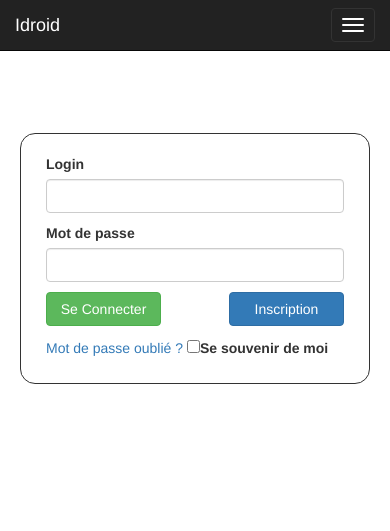
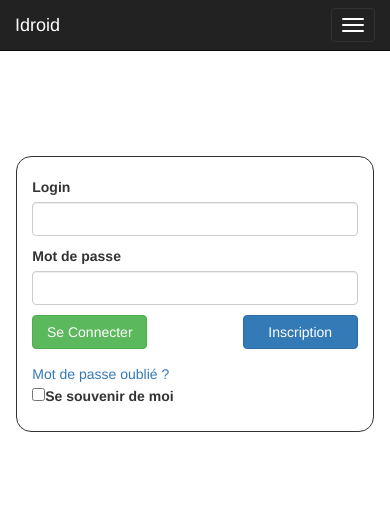
Before and after one commit to duboisGeof/idroid, a PHP site: page /login.php in a window 390 px wide. Shown: the top 531 px of the page. Run offline with PHP 8.4, Linux system fonts and the light colour scheme; some libraries are stand-ins or nearby versions.

Commit message:
bootstrap

```diff
--- a/admin/add_user.php
+++ b/admin/add_user.php
@@ -45,9 +45,10 @@ include($_SERVER["DOCUMENT_ROOT"] . "/idroid/partials/header.php");
 include($_SERVER["DOCUMENT_ROOT"] . "/idroid/partials/navbar_admin.php");
 ?>
 <h1>Ajouter un utilisateur</h1>
-    <div class="container center-block vertical-center">
+<div class="row">
+    <div class="container-fluid vertical-center ">
         <div class="row">
-            <form action="#" method="post" class="form_user">
+            <form action="#" method="post" class="col-xs-offset-3 col-xs-12 col-sm-6 col-lg-3">
                 <div class="form-group ">
                     <label for="login">Login</label>
                     <input type="text" class="form-control reset" id="login" name="login" autocomplete="off" placeholder="Nom d'utilisateur">
@@ -77,6 +78,7 @@ include($_SERVER["DOCUMENT_ROOT"] . "/idroid/partials/navbar_admin.php");
             </form>
         </div>
     </div>
+	</div>
 
 
 <?php
--- a/admin/admin_update_profile_user.php
+++ b/admin/admin_update_profile_user.php
@@ -44,8 +44,8 @@ include($_SERVER["DOCUMENT_ROOT"] . "/idroid/partials/navbar_admin.php");
 
 
 
-    <div class="container center-block vertical-center">
-        <form action="#" method="post">
+    <div class="container-fluid vertical-center ">
+        <form action="#" method="post"  class="col-xs-11 col-sm-6 col-lg-3">
             <div class="form-group ">
                 <label for="login">Login</label>
                 <input type="text" class="form-control" name="login" value="<?php echo $_SESSION['user_login']; ?>">
--- a/admin/list.php
+++ b/admin/list.php
@@ -49,7 +49,7 @@ include($_SERVER["DOCUMENT_ROOT"] . "/idroid/partials/navbar_admin.php");
 
 
 
-    <table class="table table-bordered table-striped"  id="table_list_user">
+    <table class="table table-bordered table-striped "  id="table_list_user">
         <thead>
             <th>Id</th>
             <th>Login</th>
--- a/admin/new_user.php
+++ b/admin/new_user.php
@@ -32,7 +32,7 @@ include($_SERVER["DOCUMENT_ROOT"] . "/idroid/partials/header.php");
 include($_SERVER["DOCUMENT_ROOT"] . "/idroid/partials/navbar_admin.php");
 ?>
 
-<div class="container_list ">
+<div class="col-xs-12 col-sm-12 col-lg-12 ">
     <h1>Liste des nouveaux Utilisateurs</h1>
 
     <table class="table table-bordered table-striped"  id="table_new_user">
--- a/css/styles.css
+++ b/css/styles.css
@@ -7,6 +7,11 @@ body{
 
 .info,.info h1, .info p{
 
+}
+
+.clear{
+	float: none;
+	clear: both;
 }
 
 .info p{
@@ -50,13 +55,11 @@ h1{
 }
 
 .center-block, form, .form {
-    width: 380px;
     margin-left: auto;
     margin-right: auto;
 }
 
 .center-block-large, form, .form {
-    width: auto;
     margin-left: auto;
     margin-right: auto;
 }
@@ -188,3 +191,52 @@ tr.blank:last-child{
     font-size: 10px;
     margin: 0;
 }
+
+.rememberme{
+	margin-left: 25px !important;
+}
+
+@media screen and (max-width: 768px){
+
+	.form-group, .btn{
+		margin: 0px !important;
+		margin-bottom: 10px !important;
+	}
+
+	.forgot{
+		display: block;
+	}
+
+	.rememberme{
+		margin-left: 0px !important;
+	}
+
+	.forgot{
+		margin-left: 0px!important;
+	}
+
+	.col-xs-11{
+		margin-top:70px;
+	}
+
+	.g-recaptcha{
+		transform:scale(0.90);
+		-webkit-transform:scale(0.90);
+		transform-origin:0 0;
+		-webkit-transform-origin:0 0;
+		margin-left: 0px;
+	}
+
+	h1{
+		font-size: 18px;
+	}
+
+	.container_list{
+		margin-left: 0px;
+		margin-right: 0px;
+	}
+
+	.table{
+		width: 90%;
+	}
+}
--- a/form_result.php
+++ b/form_result.php
@@ -91,9 +91,9 @@ if(isset($_POST['submit'])&& isset($_SESSION['token'])){
 }
 include "partials/navbar_user.php"
 ?>
-<div class="container center-block vertical-center">
+<div class="container-fluid vertical-center ">
 
-    <form method="post" class="form_result">
+    <form method="post" class="form_result col-xs-11 col-sm-6 col-lg-3">
 
                 <div class="form-group">
                     <label for="new_question">Inserer une nouvelle question</label>
@@ -107,7 +107,7 @@ include "partials/navbar_user.php"
                     <p class="error_result error">Merci d'enregistrer une nouvelle r�ponse</p>
                 </div>
 
-                <div class="g-recaptcha " data-sitekey="6LdpURMTAAAAANk-wOMIv0niGaZoNwXago2Qspfw"></div>
+                <div class="g-recaptcha " data-sitekey="6LduvBQTAAAAAE8cnW43vEgVpV7hEnOIyfz0HCdB" ></div>
                 <p class="error_captcha error">Merci d'enregistrer une cocher le captcha</p>
 
                 <button type="reset" name='submit' value="Submit" class="btn btn-danger">Annuler</button>
--- a/game.php
+++ b/game.php
@@ -34,8 +34,8 @@ include "partials/navbar_user.php"
 
 
 
-    <div class="container center-block vertical-center">
-        <form action="" method="POST">
+    <div class="container-fluid vertical-center ">
+        <form action="" method="POST" class="col-xs-11 col-sm-6 col-lg-3">
 
                 <?php
 
@@ -47,6 +47,8 @@ include "partials/navbar_user.php"
                 if($nodes->questions == ""){
                     $_SESSION['result'] = $current_result;
                     header('Location:' . WEBROOT . 'result.php?token='.$_SESSION['token']);
+					echo '<META HTTP-EQUIV="Refresh" Content="0; URL=result.php?token=' . $_SESSION['token'] . '">';
+               		die();
                 }
                 ?>
                 <input type="hidden" name="left" value="<?php echo $current_id_left; ?>">
--- a/login.php
+++ b/login.php
@@ -44,9 +44,9 @@ include "partials/header.php";
 include "partials/navbar_user.php"
 ?>
 
-
-<div class="container center-block vertical-center">
-        <form action="#" method="post">
+<div class="row">
+<div class="container-fluid vertical-center ">
+        <form action="#" method="post" class="col-xs-11 col-sm-6 col-lg-3">
                 <div class="form-group ">
                     <label for="login">Login</label>
                      <input type="text" class="form-control" id="login" name="login">
@@ -59,10 +59,12 @@ include "partials/navbar_user.php"
                 </div>
                 <button type="submit" class="btn btn-success">Se Connecter</button>
                 <a href="form_inscription.php" class="btn btn-primary">Inscription</a>
+				<div class="clear"></div>
                 <a href="email_forgot_old.php" class="forgot">Mot de passe oublié ?</a>
-                <input type="checkbox" class="" id="remember_checkox" name="rememberme"><label for="remember_checkox">Se souvenir de moi</label>
+                <input type="checkbox" class="rememberme" id="remember_checkox" name="rememberme"><label for="remember_checkox">Se souvenir de moi</label>
 
         </form>
+</div>
 </div>
 
 
--- a/result.php
+++ b/result.php
@@ -8,9 +8,9 @@ include "partials/navbar_user.php";
 
 
 ?>
-<div class="container center-block vertical-center">
-    <div class="form">
-<?php echo "<p> Vous pensez à ".$_SESSION['result']. "</p><br>"; ?>
+<div class="container-fluid vertical-center ">
+    <div class="form col-xs-11 col-sm-6 col-lg-3">
+<?php echo "<p> Vous pensez à ".$_SESSION['result']. " ?</p><br>"; ?>
 
             <div class="hidden-div" id="hidden-div_oui">
                 gagner, <a href="game.php?token=<?php echo $_SESSION['token']?>">On recommence ?</a>
```
Also changed, not shown: nbproject/private/private.xml (+7 -3 lines).
